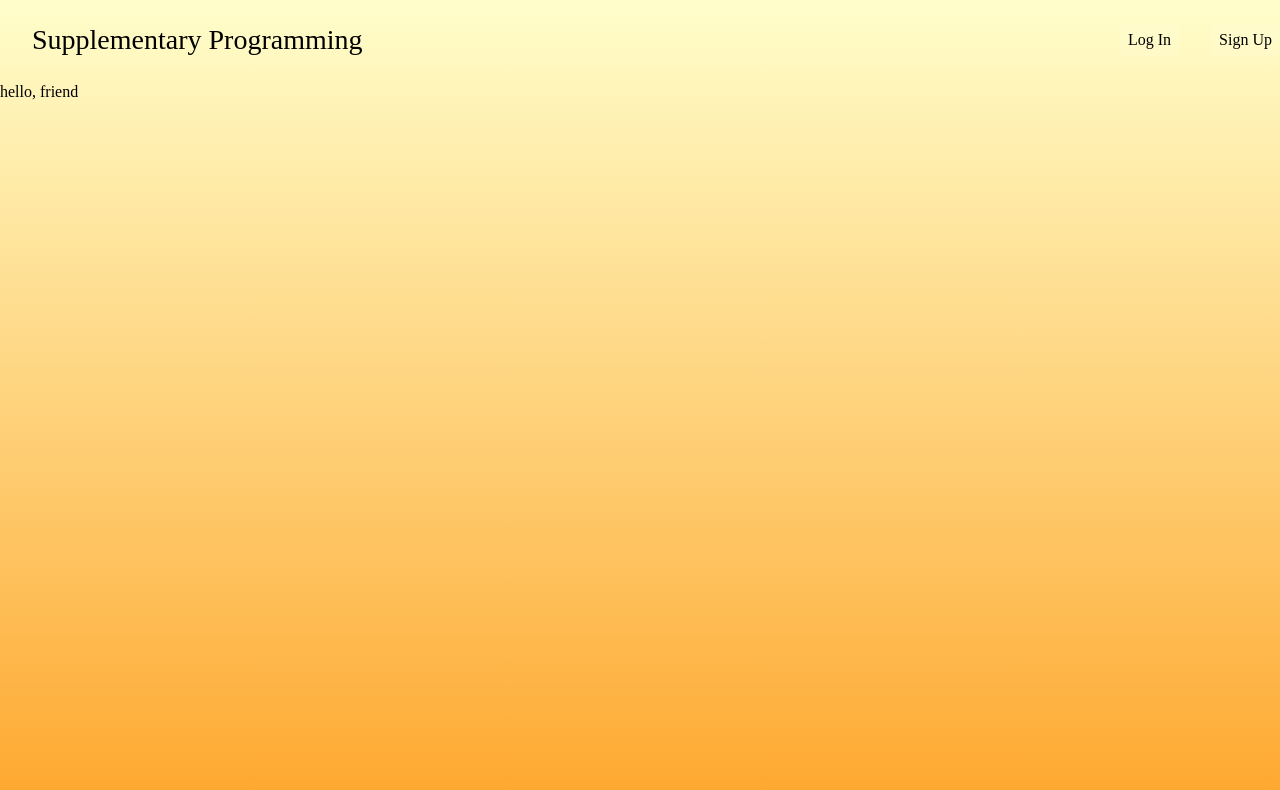
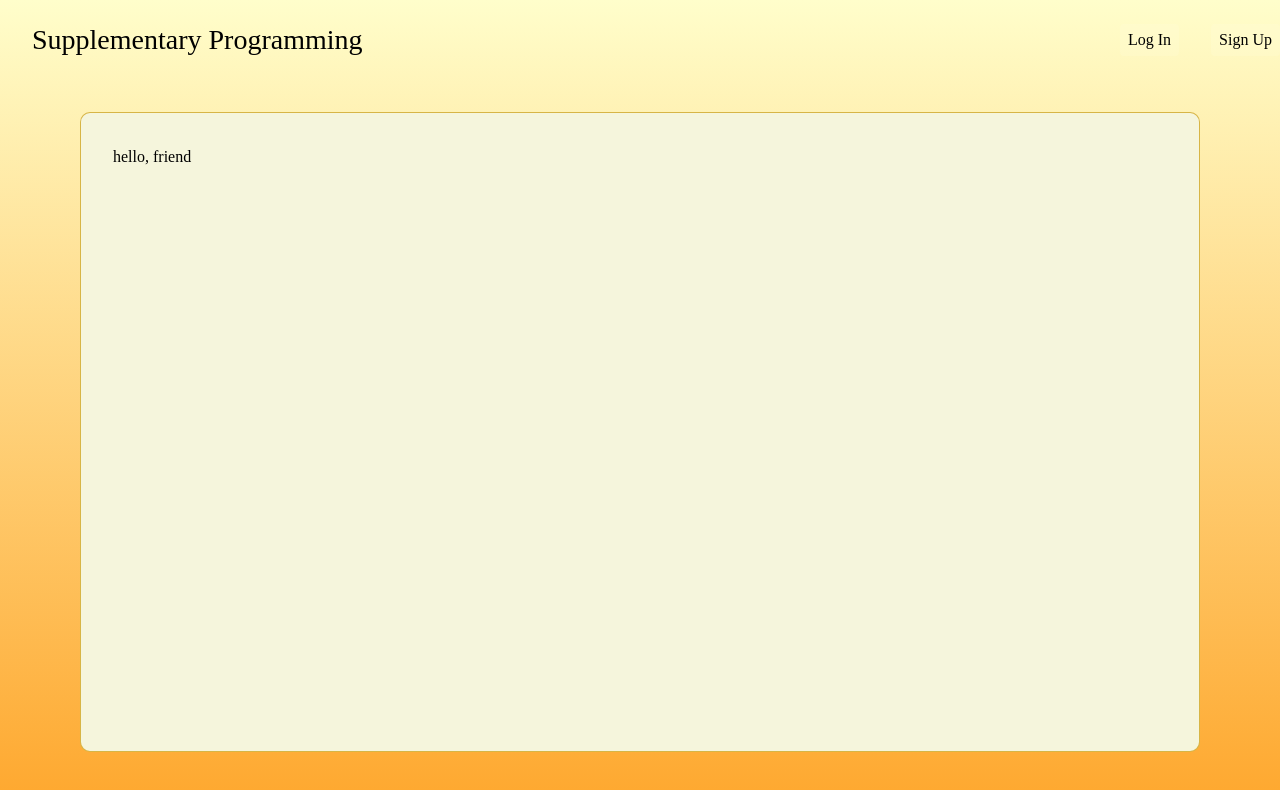
Before and after one commit to andywtse/Supplementary-Programming, a React (Create React App) app: page / in a window 1280 px wide. Shown: the top 790 px of the page. Built offline with nearby package versions, Linux system fonts and the light colour scheme; no server answers.

Commit message:
Adds container

```diff
--- a/src/App.css
+++ b/src/App.css
@@ -0,0 +1,8 @@
+main {
+  background-color: beige;
+  border-radius: 10px;
+  border: 1px solid rgba( 212, 175, 55, .9 );
+  height: 80vh;
+  margin: 2em 5em;
+  padding: 2em;
+}
--- a/src/App.jsx
+++ b/src/App.jsx
@@ -1,6 +1,9 @@
 import { useState } from 'react'
 import { Routes, Route, useNavigate, Navigate } from 'react-router-dom'
 import * as authService from './services/authService'
+
+import './App.css'
+
 import NavBar from './components/NavBar/NavBar'
 import Landing from './pages/Landing/Landing'
 import Learning from './pages/Learning/Learning'
--- a/src/components/NavBar/NavBar.jsx
+++ b/src/components/NavBar/NavBar.jsx
@@ -1,7 +1,7 @@
 import "./navbar.css";
-import Signup from "../../pages/Signup/Signup";
-import Login from "../../pages/Login/Login";
-import ChangePassword from "../../pages/ChangePassword/ChangePassword";
+import Signup from "../Signup/Signup";
+import Login from "../Login/Login";
+import ChangePassword from "../ChangePassword/ChangePassword";
 import { ChevronLeft } from "@mui/icons-material";
 import { Link } from "react-router-dom";
 
--- a/src/pages/JobSite/JobSites.jsx
+++ b/src/pages/JobSite/JobSites.jsx
@@ -1,7 +1,7 @@
 const JobSites = ({ user }) => {
   return (
-    <main>
-      <h1>hello, {user ? user.name : 'friend'}</h1>
+    <main className="main-container">
+
     </main>
   )
 }
--- a/src/pages/Profiles/Profiles.jsx
+++ /dev/null
@@ -1,31 +0,0 @@
-import { useState, useEffect } from 'react'
-import * as profileService from '../../services/profileService'
-
-const Profiles = () => {
-  const [profiles, setProfiles] = useState([])
-
-  useEffect(() => {
-    const fetchProfiles = async () => {
-      const profileData = await profileService.getAllProfiles()
-      setProfiles(profileData)
-    }
-    fetchProfiles()
-  }, [])
-
-  return (
-    <>
-      <h1>Hello. This is a list of all the profiles.</h1>
-      {profiles.length ?
-        <>
-          {profiles.map(profile =>
-            <p key={profile._id}>{profile.name}</p>
-          )}
-        </>
-      :
-        <p>No profiles yet</p>
-      }
-    </>
-  )
-}
-
-export default Profiles
```
Also changed, not shown: src/components/ChangePassword/ChangePassword.jsx (renamed from src/pages/ChangePassword/ChangePassword.jsx), src/components/Login/Login.jsx (renamed from src/pages/Login/Login.jsx), src/components/Signup/Signup.jsx (renamed from src/pages/Signup/Signup.jsx), 1 other file (tests, documents, lock files or other folders).
